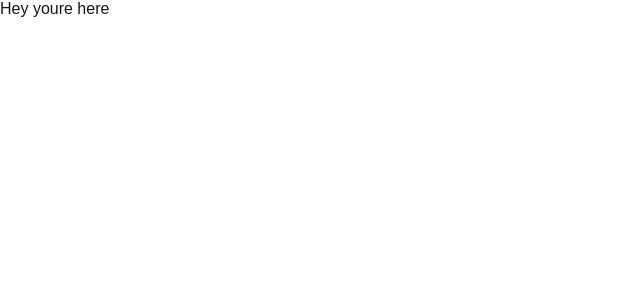
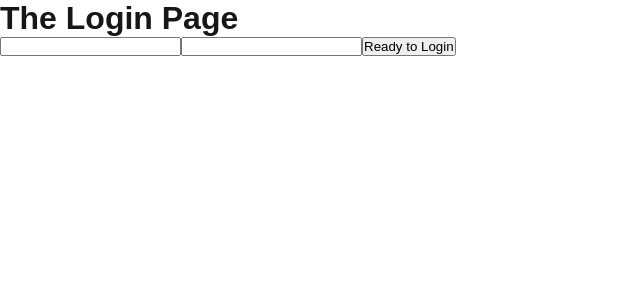
Before and after one commit to tamilorea1/Fantasy-League-Tracker-Basketball-, a Next.js app in the folder basketball-fantasy-league-tracker/: page /login in a window 1280 px wide. Shown: the top 300 px of the page, without its empty margins (0-640 px from the left). Built offline with nearby package versions, Linux system fonts and the light colour scheme.

Commit message:
Implemented a 'middleware' code in dashboard, where users can't access the dashboard without already having an exisiting account that is logged in. If they try they get redirected back to login(may change this). But with that WEEK 1 DONE :)

```diff
--- a/basketball-fantasy-league-tracker/app/api/auth/signup/route.js
+++ b/basketball-fantasy-league-tracker/app/api/auth/signup/route.js
@@ -21,10 +21,12 @@ export async function POST(request) {
             );
     }
 
+    //find an exisiting email
     const existingUserEmail = await prisma.user.findUnique({
         where: {email}
     })
 
+    //if the email already exists return the message
     if (existingUserEmail) {
         return NextResponse.json(
             { error: "This user already exists" },
--- a/basketball-fantasy-league-tracker/app/login/page.js
+++ b/basketball-fantasy-league-tracker/app/login/page.js
@@ -1,7 +1,66 @@
+'use client'
+
+import { useRouter } from "next/navigation"
+import { useState } from "react"
+import {signIn} from 'next-auth/react'
+
+export default function LoginPage() {
+
+  const [isEmail, setIsEmail]= useState('')
+  const [isPassword, setIsPassword] = useState('')
+  const [error, setError] = useState('')
+  const [isLoading, setIsLoading] = useState(false)
+
+  const router = useRouter()
+
+  async function handleSubmit(e) {
+    e.preventDefault();
+
+    setIsLoading(true)
+
+    setError('')
+
+    const result = await signIn('credentials', {
+      email: isEmail,
+      password: isPassword,
+      redirect: false
+    })
+
+    if (result?.error) {
+      //The entered email/password is not existent in our database
+      setError('Email or password does not exist')
+    }else{
+      //Success there's an account with that email & password
+      router.push('/dashboard')
+    }
+  }
+
+  return (
+    <div>
+      <h1>The Login Page</h1>
+      {error && <p>{error}</p>}
+        <form onSubmit={handleSubmit}>
+            <input
+            type="text"
+            name="email"
+            value={isEmail}
+            onChange={(e) => setIsEmail(e.target.value)}
+            required
+            />
 
 
-export default function LoginPage() {
-  return (
-    <div>Hey youre here</div>
+
+            <input
+            type="password"
+            name="password"
+            value={isPassword}
+            onChange={(e) => setIsPassword(e.target.value)}
+            required
+            />
+
+            <button type="submit" disabled={isLoading}> {isLoading ? 'Logging in...' : 'Ready to Login'} </button>
+
+        </form>
+    </div>
   )
 }
--- a/basketball-fantasy-league-tracker/app/signup/page.js
+++ b/basketball-fantasy-league-tracker/app/signup/page.js
@@ -63,7 +63,7 @@ export default function SignUpPage() {
              name="email"
              placeholder="Example@gmail.com"
              onChange={(e) => setEmail(e.target.value)}
-             required />
+              />
 
             <input
             type="password"
@@ -71,7 +71,7 @@ export default function SignUpPage() {
             name="password"
             minLength="8"
             onChange={(e) => setPassword(e.target.value)}
-            required />
+             />
 
             <input
             type="text"
--- a/basketball-fantasy-league-tracker/package.json
+++ b/basketball-fantasy-league-tracker/package.json
@@ -12,7 +12,7 @@
     "@prisma/client": "^6.17.1",
     "bcryptjs": "^3.0.2",
     "next": "15.5.4",
-    "next-auth": "^5.0.0-beta.29",
+    "next-auth": "^4.24.11",
     "react": "19.1.0",
     "react-dom": "19.1.0"
   },
```
Also changed, not shown: basketball-fantasy-league-tracker/app/api/auth/[...nextauth]/route.js (+70 -70 lines), basketball-fantasy-league-tracker/app/dashboard/page.js (added, +19 -0 lines), basketball-fantasy-league-tracker/lib/auth.js (added, +88 -0 lines), 1 other file (tests, documents, lock files or other folders).
